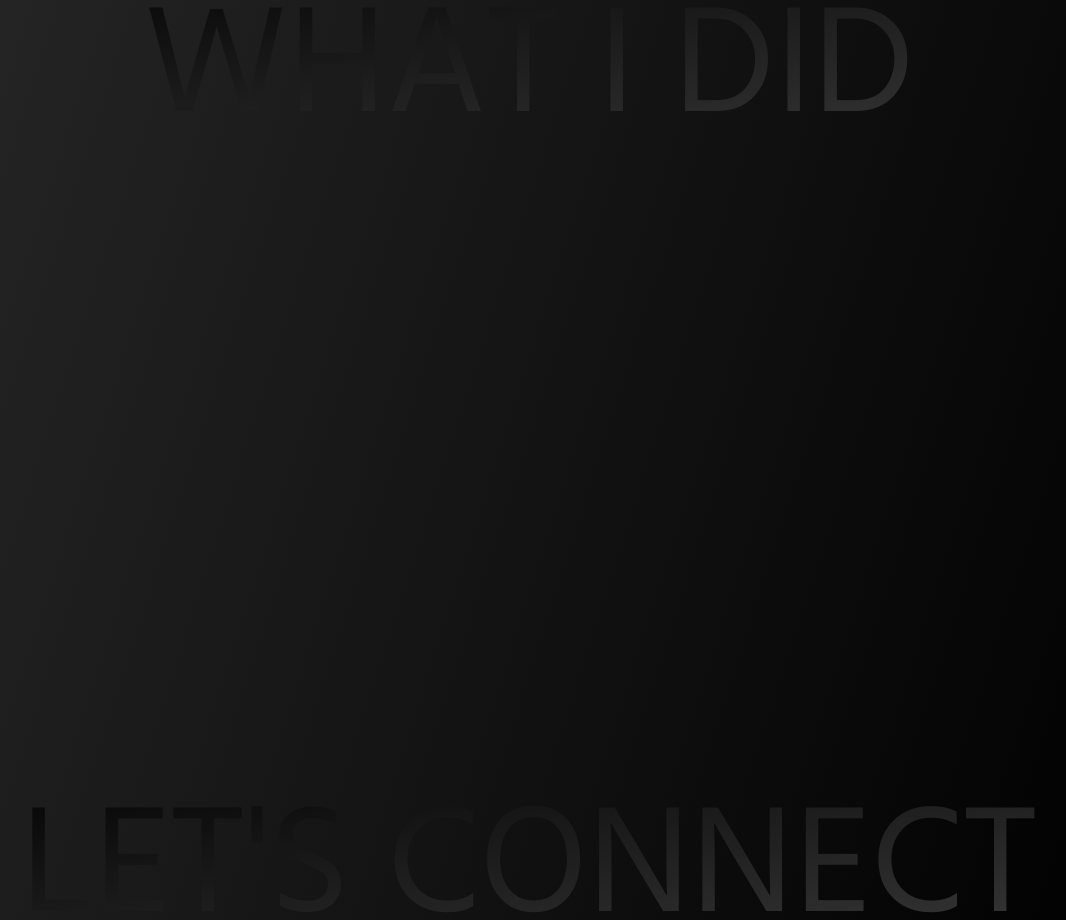
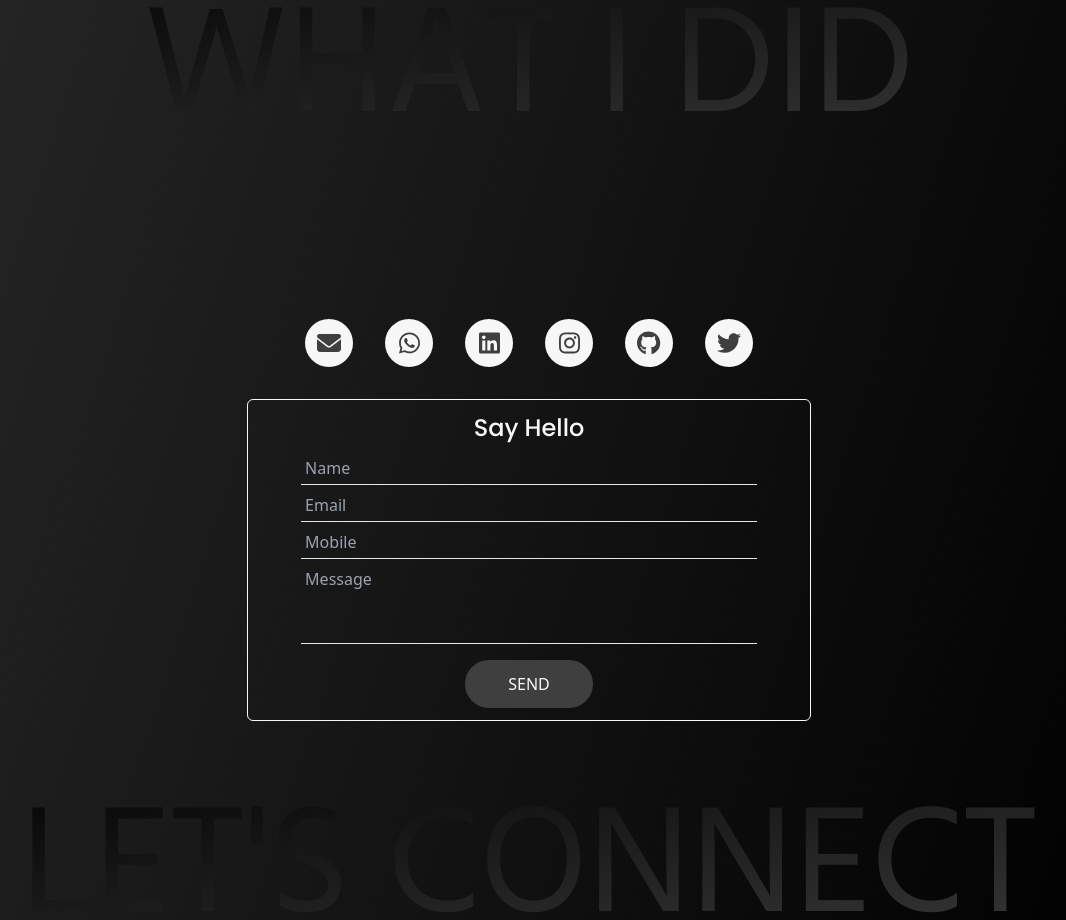
Before and after one commit to besharamcode/besharamcode-portfolio, a React (Vite) app: page / in a window 1280 px wide. Shown: the part 3080-4000 px from the top of the page, without its empty margins (111-1177 px from the left). Built offline with nearby package versions, Linux system fonts and the light colour scheme.

Commit message:
changes commite

```diff
--- a/src/components/Contact.jsx
+++ b/src/components/Contact.jsx
@@ -1,13 +1,121 @@
+import { FontAwesomeIcon } from "@fortawesome/react-fontawesome";
 import Heading from "./Heading";
+import { contactCards } from "../constants/constants";
+import { useState } from "react";
 
 const Contact = () => {
+  const [form, setForm] = useState({});
+  const [error, setError] = useState(false);
+
+  const handleInputChange = (e) => {
+    if (e.target.name === "email") {
+      const regex = /^[a-zA-Z0-9._-]+@[a-zA-Z0-9.-]+\.[a-zA-Z]{2,6}$/;
+      const isTrue = regex.test(e.target.value);
+      console.log(isTrue);
+      if (!isTrue) {
+        e.currentTarget.classList.add("border-red-500");
+        setForm({ ...form, [e.target.name]: e.target.value });
+        setError(true);
+      } else {
+        setError(false);
+        e.currentTarget.classList.remove("border-red-500");
+        setForm({ ...form, [e.target.name]: e.target.value });
+      }
+    } else if (e.target.name === "mobile") {
+      const regex = /^(0|91)?[6-9][0-9]{9}$/;
+      const isTrue = regex.test(e.target.value);
+      if (!isTrue) {
+        e.currentTarget.classList.add("border-red-500");
+        setForm({ ...form, [e.target.name]: e.target.value });
+        setError(true);
+      } else {
+        setError(false);
+        e.currentTarget.classList.remove("border-red-500");
+        setForm({ ...form, [e.target.name]: e.target.value });
+      }
+    } else {
+      setForm({ ...form, [e.target.name]: e.target.value });
+    }
+  };
+
+  const handleFormSubmit = () => {
+    if (!error) {
+      console.log(form);
+    }
+  };
+
   return (
     <div
       id="contact"
-      className="md:px-[6vw] sm:px-[4vw] px-[1rem] h-[100dvh] relative overflow-hidden"
+      className="md:px-[6vw] sm:px-[4vw] px-[1rem] h-[100dvh] w-full relative overflow-hidden grid place-items-center"
     >
-      <div className="flex items-center justify-between">
-        <div className="text"></div>
+      <div className="w-full">
+        <div className="icons flex gap-8 justify-center">
+          {contactCards.length > 0 &&
+            contactCards.map((card, i) => {
+              return (
+                <a
+                  key={i}
+                  className="bg-text size-12  rounded-full grid place-items-center text-btn hover:text-text hover:scale-125 hover:bg-transparent transition-all hover:border hover:border-text text-2xl"
+                  href={card.link}
+                  title={card.title}
+                  target="_blank"
+                  rel="noreferrer"
+                >
+                  <FontAwesomeIcon icon={card.icon} />
+                </a>
+              );
+            })}
+        </div>
+        <form
+          className="border-text border w-1/2 px-8 py-3 mx-auto mt-8 rounded-md relative z-10"
+          name="mail-from"
+          id="mail-from"
+        >
+          <h3 className="text-center text-2xl font-medium mb-2 font-poppins text-text">
+            Say Hello
+          </h3>
+          <div className="flex flex-col gap-1 w-11/12 mx-auto">
+            <input
+              type="text"
+              placeholder="Name"
+              name="name"
+              onChange={(e) => handleInputChange(e)}
+              max={4}
+              className="p-1 bg-transparent border-b text-text"
+            />
+            <input
+              type="email"
+              placeholder="Email"
+              name="email"
+              onChange={(e) => handleInputChange(e)}
+              className="p-1 bg-transparent border-b text-text"
+            />
+            <input
+              type="number"
+              placeholder="Mobile"
+              onChange={(e) => handleInputChange(e)}
+              name="mobile"
+              className="p-1 bg-transparent border-b text-text"
+            />
+            <textarea
+              name="message"
+              id="message"
+              placeholder="Message"
+              onChange={(e) => handleInputChange(e)}
+              cols="10"
+              rows="3"
+              className="p-1 bg-transparent border-b resize-none text-text"
+            ></textarea>
+            <button
+              type="button"
+              className="uppercase mx-auto text-text inline-block w-[8rem] text-center mt-3 bg-btn transition-all px-2 py-3 rounded-full"
+              onClick={handleFormSubmit}
+            >
+              Send
+            </button>
+          </div>
+        </form>
       </div>
       <Heading heading={"Let's Connect"} />
     </div>
--- a/src/constants/constants.js
+++ b/src/constants/constants.js
@@ -19,6 +19,15 @@ import s8 from "../assets/s8.svg";
 import s9 from "../assets/s9.svg";
 import s10 from "../assets/s10.svg";
 import s11 from "../assets/s11.svg";
+import {
+  faGit,
+  faGithub,
+  faInstagram,
+  faLinkedin,
+  faTwitter,
+  faWhatsapp,
+} from "@fortawesome/free-brands-svg-icons";
+import { faEnvelope } from "@fortawesome/free-solid-svg-icons";
 
 export const projectCards = [
   {
@@ -130,3 +139,36 @@ export const skillsCards = [
     imgSrc: s11,
   },
 ];
+
+export const contactCards = [
+  {
+    title: "email",
+    link: "mailto:besharamcode@gmail.com",
+    icon: faEnvelope,
+  },
+  {
+    title: "whatsapp",
+    link: "https://api.whatsapp.com/send?phone=9328936499",
+    icon: faWhatsapp,
+  },
+  {
+    title: "linkedin",
+    link: "https://www.linkedin.com/in/besharamcode/",
+    icon: faLinkedin,
+  },
+  {
+    title: "instagram",
+    link: "https://www.instagram.com/besharamcode/",
+    icon: faInstagram,
+  },
+  {
+    title: "github",
+    link: "https://github.com/besharamcode",
+    icon: faGithub,
+  },
+  {
+    title: "twitter",
+    link:"https://twitter.com/Besharamcode",
+    icon: faTwitter,
+  },
+];
--- a/src/index.css
+++ b/src/index.css
@@ -55,11 +55,11 @@ header {
   transform: translate(-5px, -5px);
 }
 
-.card{
+.card {
   filter: grayscale(100%);
 }
 
-.card:hover{
+.card:hover {
   filter: grayscale(0%);
 }
 
@@ -80,3 +80,16 @@ header {
   top: -0.5rem;
   left: -0.5rem;
 }
+
+input:active,
+input:focus,
+input:focus-visible,
+textarea:active,
+textarea:focus,
+textarea:focus-visible {
+  outline: none;
+}
+
+input[type="number"]{
+  appearance: none;
+}
```
Also changed, not shown: src/libs/sendMail.js (added).
